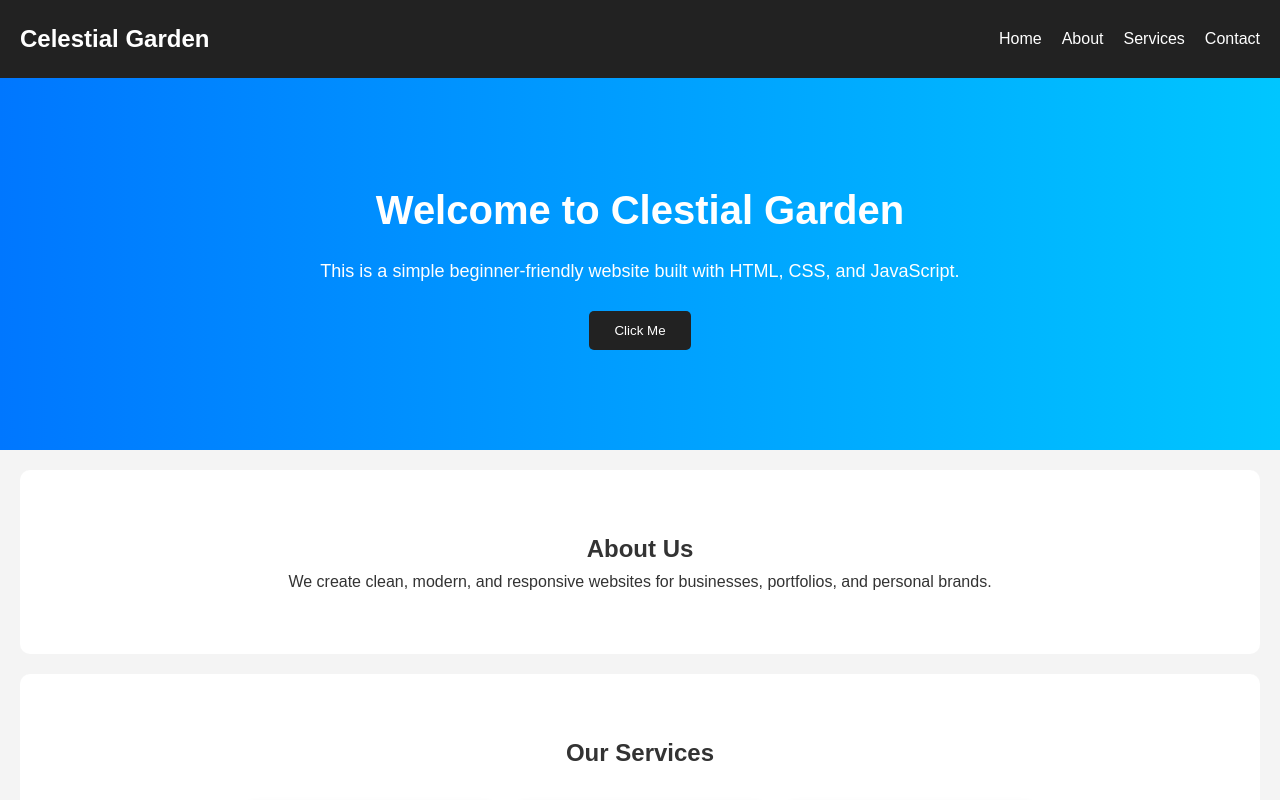
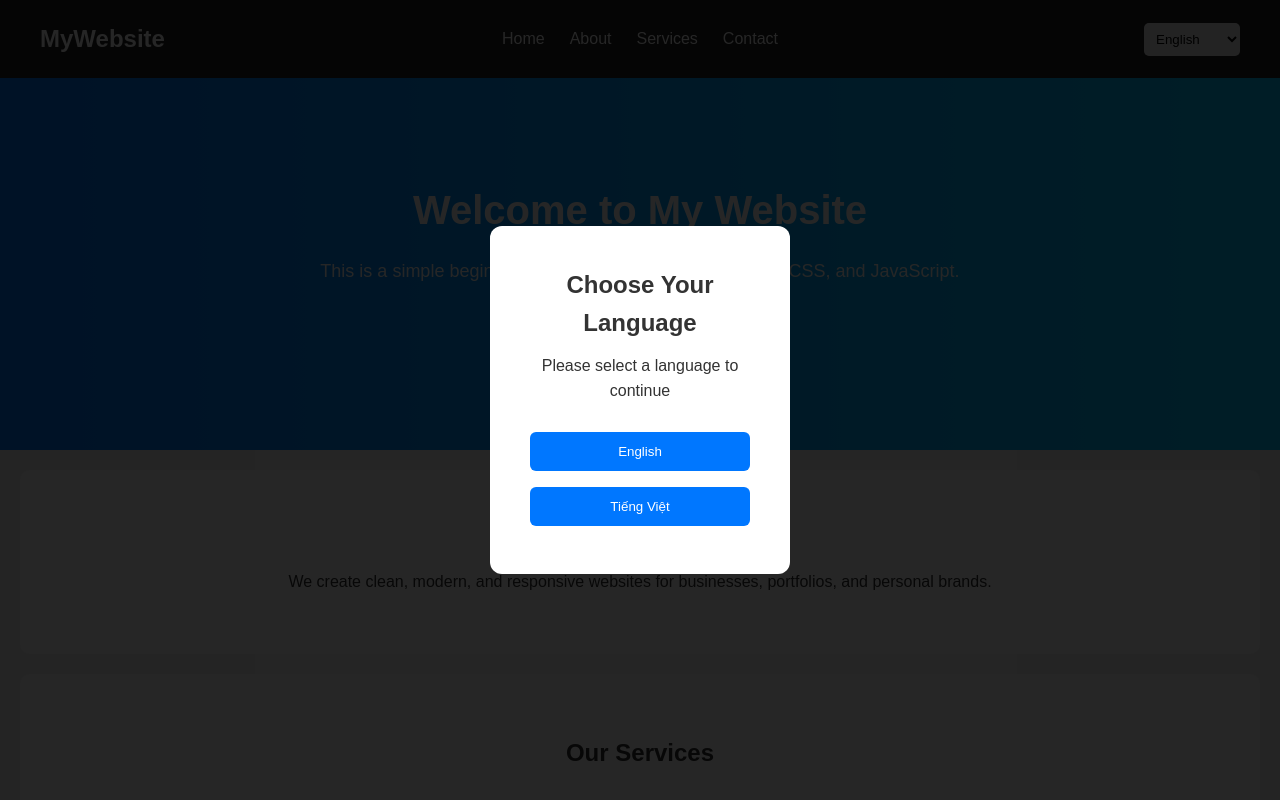
Before and after one commit to MoonnGuy/CK-Celestial-Garden-Website, a plain HTML site: page index.html in a window 1280 px wide. Shown: the top 800 px of the page. Drawn offline with Linux system fonts and the light colour scheme.

Commit message:
update translate function

```diff
--- a/index.html
+++ b/index.html
@@ -7,65 +7,82 @@
   <link rel="stylesheet" href="style.css" />
 </head>
 <body>
+    <div id="languageModal" class="language-modal">
+        <div class="language-box">
+          <h2>Choose Your Language</h2>
+          <p>Please select a language to continue</p>
 
+          <button onclick="setLanguage('en')">English</button>
+          <button onclick="setLanguage('vi')">Tiếng Việt</button>
+        </div>
+      </div>
   <header>
     <nav class="navbar">
-      <h1 class="logo">Celestial Garden</h1>
-      <ul class="nav-links">
-        <li><a href="#home">Home</a></li>
-        <li><a href="#about">About</a></li>
-        <li><a href="#services">Services</a></li>
-        <li><a href="#contact">Contact</a></li>
-      </ul>
-    </nav>
+        <h1 class="logo" data-i18n="logo">MyWebsite</h1>
+
+        <ul class="nav-links">
+          <li><a href="#home" data-i18n="home">Home</a></li>
+          <li><a href="#about" data-i18n="about">About</a></li>
+          <li><a href="#services" data-i18n="services">Services</a></li>
+          <li><a href="#contact" data-i18n="contact">Contact</a></li>
+        </ul>
+
+        <select id="languageSelect" onchange="setLanguage(this.value)">
+          <option value="en">English</option>
+          <option value="vi">Tiếng Việt</option>
+        </select>
+      </nav>
   </header>
 
   <section id="home" class="hero">
-    <h2>Welcome to Clestial Garden</h2>
-    <p>This is a simple beginner-friendly website built with HTML, CSS, and JavaScript.</p>
-    <button onclick="showMessage()">Click Me</button>
+    <h2 data-i18n="heroTitle">Welcome to My Website</h2>
+    <p data-i18n="heroText">
+      This is a simple beginner-friendly website built with HTML, CSS, and JavaScript.
+    </p>
+    <button onclick="showMessage()" data-i18n="clickMe">Click Me</button>
   </section>
 
   <section id="about" class="section">
-    <h2>About Us</h2>
-    <p>
+    <h2 data-i18n="aboutTitle">About Us</h2>
+    <p data-i18n="aboutText">
       We create clean, modern, and responsive websites for businesses, portfolios, and personal brands.
     </p>
   </section>
 
   <section id="services" class="section services">
-    <h2>Our Services</h2>
+    <h2 data-i18n="servicesTitle">Our Services</h2>
 
     <div class="cards">
       <div class="card">
-        <h3>Web Design</h3>
-        <p>Modern and responsive website layouts.</p>
+        <h3 data-i18n="webDesign">Web Design</h3>
+        <p data-i18n="webDesignText">Modern and responsive website layouts.</p>
       </div>
 
       <div class="card">
-        <h3>Development</h3>
-        <p>Functional websites using HTML, CSS, and JavaScript.</p>
+        <h3 data-i18n="development">Development</h3>
+        <p data-i18n="developmentText">Functional websites using HTML, CSS, and JavaScript.</p>
       </div>
 
       <div class="card">
-        <h3>SEO Basics</h3>
-        <p>Simple optimization to help people find your website.</p>
+        <h3 data-i18n="seo">SEO Basics</h3>
+        <p data-i18n="seoText">Simple optimization to help people find your website.</p>
       </div>
     </div>
   </section>
 
   <section id="contact" class="section">
-    <h2>Contact Us</h2>
+    <h2 data-i18n="contactTitle">Contact Us</h2>
+
     <form>
-      <input type="text" placeholder="Your Name" required />
-      <input type="email" placeholder="Your Email" required />
-      <textarea placeholder="Your Message"></textarea>
-      <button type="submit">Send Message</button>
+      <input type="text" placeholder="Your Name" data-placeholder="yourName" required />
+      <input type="email" placeholder="Your Email" data-placeholder="yourEmail" required />
+      <textarea placeholder="Your Message" data-placeholder="yourMessage"></textarea>
+      <button type="submit" data-i18n="sendMessage">Send Message</button>
     </form>
   </section>
 
   <footer>
-    <p>&copy; 2026 MyWebsite. All rights reserved.</p>
+    <p data-i18n="footerText">&copy; 2026 MyWebsite. All rights reserved.</p>
   </footer>
 
   <script src="script.js"></script>
--- a/script.js
+++ b/script.js
@@ -1,3 +1,103 @@
 function showMessage() {
   alert("Welcome to my first website!");
 }
+
+const translations = {
+    en: {
+      logo: "MyWebsite",
+      home: "Home",
+      about: "About",
+      services: "Services",
+      contact: "Contact",
+
+      heroTitle: "Welcome to My Website",
+      heroText: "This is a simple beginner-friendly website built with HTML, CSS, and JavaScript.",
+      clickMe: "Click Me",
+
+      aboutTitle: "About Us",
+      aboutText: "We create clean, modern, and responsive websites for businesses, portfolios, and personal brands.",
+
+      servicesTitle: "Our Services",
+      webDesign: "Web Design",
+      webDesignText: "Modern and responsive website layouts.",
+      development: "Development",
+      developmentText: "Functional websites using HTML, CSS, and JavaScript.",
+      seo: "SEO Basics",
+      seoText: "Simple optimization to help people find your website.",
+
+      contactTitle: "Contact Us",
+      yourName: "Your Name",
+      yourEmail: "Your Email",
+      yourMessage: "Your Message",
+      sendMessage: "Send Message",
+
+      footerText: "© 2026 MyWebsite. All rights reserved.",
+      alertMessage: "Welcome to my first website!"
+    },
+
+    vi: {
+      logo: "Trang Web Của Tôi",
+      home: "Trang chủ",
+      about: "Giới thiệu",
+      services: "Dịch vụ",
+      contact: "Liên hệ",
+
+      heroTitle: "Chào mừng đến với trang web của tôi",
+      heroText: "Đây là một trang web đơn giản dành cho người mới bắt đầu, được xây dựng bằng HTML, CSS và JavaScript.",
+      clickMe: "Bấm vào đây",
+
+      aboutTitle: "Về Chúng Tôi",
+      aboutText: "Chúng tôi tạo ra các trang web đẹp, hiện đại và tương thích với nhiều thiết bị cho doanh nghiệp, hồ sơ cá nhân và thương hiệu cá nhân.",
+
+      servicesTitle: "Dịch Vụ Của Chúng Tôi",
+      webDesign: "Thiết Kế Web",
+      webDesignText: "Giao diện website hiện đại và responsive.",
+      development: "Phát Triển Website",
+      developmentText: "Xây dựng website bằng HTML, CSS và JavaScript.",
+      seo: "SEO Cơ Bản",
+      seoText: "Tối ưu hóa đơn giản để giúp người dùng tìm thấy website của bạn.",
+
+      contactTitle: "Liên Hệ",
+      yourName: "Tên của bạn",
+      yourEmail: "Email của bạn",
+      yourMessage: "Tin nhắn của bạn",
+      sendMessage: "Gửi Tin Nhắn",
+
+      footerText: "© 2026 Trang Web Của Tôi. Đã đăng ký bản quyền.",
+      alertMessage: "Chào mừng bạn đến với website đầu tiên của tôi!"
+    }
+  };
+
+  function setLanguage(language) {
+    localStorage.setItem("selectedLanguage", language);
+
+    document.querySelectorAll("[data-i18n]").forEach((element) => {
+      const key = element.getAttribute("data-i18n");
+      element.textContent = translations[language][key];
+    });
+
+    document.querySelectorAll("[data-placeholder]").forEach((element) => {
+      const key = element.getAttribute("data-placeholder");
+      element.placeholder = translations[language][key];
+    });
+
+    document.getElementById("languageSelect").value = language;
+
+    const languageModal = document.getElementById("languageModal");
+    languageModal.style.display = "none";
+  }
+
+  function showMessage() {
+    const language = localStorage.getItem("selectedLanguage") || "en";
+    alert(translations[language].alertMessage);
+  }
+
+  window.onload = function () {
+    const savedLanguage = localStorage.getItem("selectedLanguage");
+
+    if (savedLanguage) {
+      setLanguage(savedLanguage);
+    } else {
+      document.getElementById("languageModal").style.display = "flex";
+    }
+  };
--- a/style.css
+++ b/style.css
@@ -18,19 +18,23 @@ header {
 }
 
 .navbar {
-  display: flex;
-  justify-content: space-between;
+  display: grid;
+  grid-template-columns: 1fr auto 1fr;
+  /*justify-content: space-between;*/
   align-items: center;
+  padding: 0 20px;
 }
 
 .logo {
-  font-size: 24px;
+    justify-self: start;
+    font-size: 24px;
 }
 
 .nav-links {
+    justify-self: center;
   list-style: none;
   display: flex;
-  gap: 20px;
+  gap: 25px;
 }
 
 .nav-links a {
@@ -147,3 +151,54 @@ footer {
     align-items: center;
   }
 }
+
+.language-modal {
+    position: fixed;
+    top: 0;
+    left: 0;
+    width: 100%;
+    height: 100%;
+    background: rgba(0, 0, 0, 0.85);
+    display: flex;
+    justify-content: center;
+    align-items: center;
+    z-index: 1000;
+  }
+
+  .language-box {
+    background: white;
+    padding: 40px;
+    text-align: center;
+    border-radius: 12px;
+    width: 300px;
+  }
+
+  .language-box h2 {
+    margin-bottom: 10px;
+  }
+
+  .language-box p {
+    margin-bottom: 20px;
+  }
+
+  .language-box button {
+    width: 100%;
+    margin: 8px 0;
+    padding: 12px;
+    border: none;
+    background: #0077ff;
+    color: white;
+    border-radius: 6px;
+    cursor: pointer;
+  }
+
+  .language-box button:hover {
+    background: #005fcc;
+  }
+
+  #languageSelect {
+    justify-self: end;
+    padding: 8px;
+    border-radius: 5px;
+    border: none;
+  }
```
